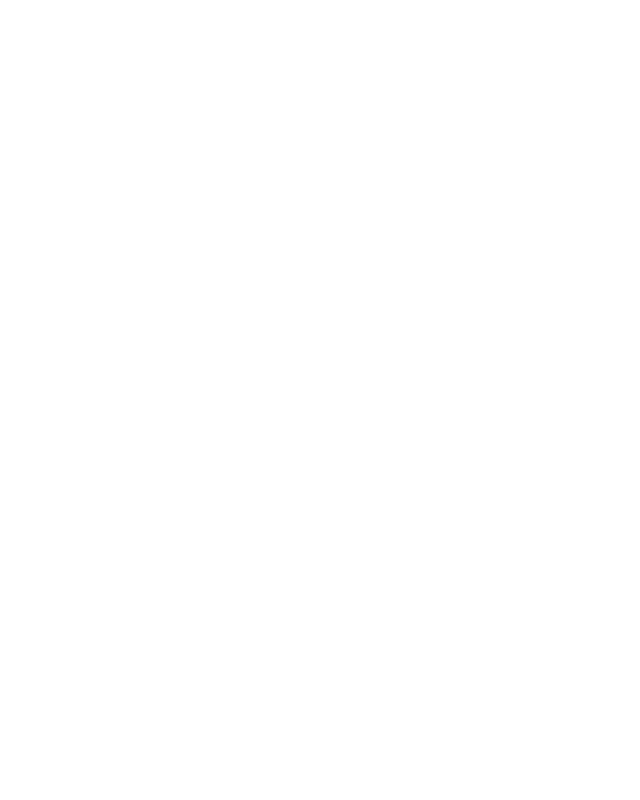
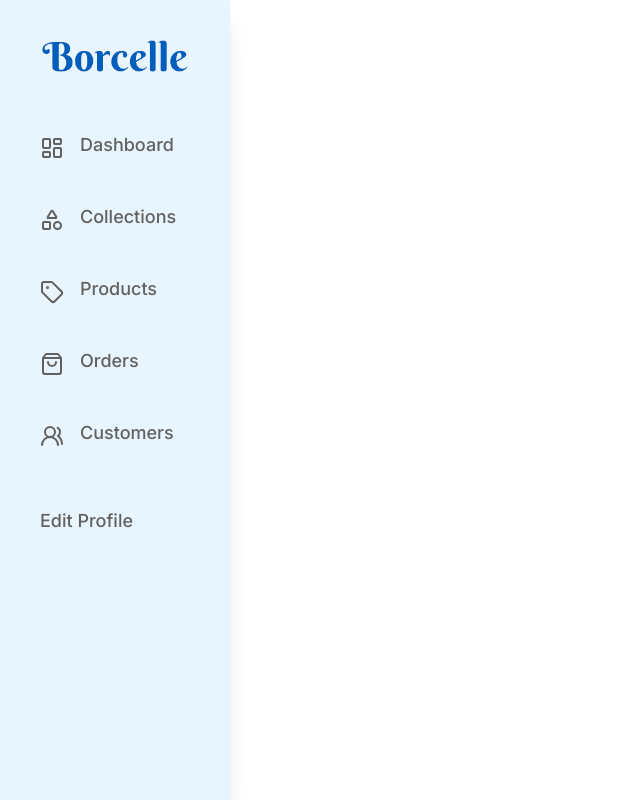
Before and after one commit to HasanCoder66/E-COMMERCE-MALL, a Next.js app: page / in a window 1280 px wide. Shown: the whole page, without its empty margins (0-640 px from the left). Built offline with nearby package versions, Linux system fonts and the light colour scheme.

Commit message:
left sidebar is in working

```diff
--- a/app/(dashboard)/layout.tsx
+++ b/app/(dashboard)/layout.tsx
@@ -2,6 +2,7 @@ import type { Metadata } from "next";
 import { Inter } from "next/font/google";
 import "../globals.css";
 import { ClerkProvider } from "@clerk/nextjs";
+import LeftSidebar from "@/components/layout/leftSidebar";
 
 const inter = Inter({ subsets: ["latin"] });
 
@@ -18,7 +19,12 @@ export default function RootLayout({
   return (
     <ClerkProvider>
       <html lang="en">
-        <body className={inter.className}>{children}</body>
+        <body className={inter.className}>
+          <div className="flex max-lg:flex-col text-grey-1">
+            <LeftSidebar />
+            <div className="flex-1 ">{children}</div>
+          </div>
+        </body>
       </html>
     </ClerkProvider>
   );
--- a/app/(dashboard)/page.tsx
+++ b/app/(dashboard)/page.tsx
@@ -2,8 +2,9 @@ import { UserButton } from "@clerk/nextjs";
 
 export default function Home() {
   return (
-    <div className="bg-black">
-      <UserButton/>
+    <div className="">
+      {/* <UserButton/> */}
+
     </div>
   );
 }
--- /dev/null
+++ b/components/layout/LeftSidebar.tsx
@@ -0,0 +1,37 @@
+import { UserButton } from "@clerk/nextjs";
+import Image from "next/image";
+import Link from "next/link";
+
+// import { navLinks } from "../../lib/constant";
+import { navLinks } from "@/lib/constant";
+
+const LeftSidebar = () => {
+  console.log(navLinks);
+  return (
+    <div className="h-screen left-0 top-0 sticky p-10 flex flex-col bg-blue-2 shadow-xl gap-16 max-lg:hidden">
+      <Image src={"/logo.png"} alt="Logo" width={150} height={70} />
+
+      <div className="flex flex-col gap-12">
+        {navLinks.map((link) => (
+          <Link
+            href={link.url}
+            key={link.label}
+            className="flex gap-4 text-body-medium"
+          >
+            {" "}
+            {link.icon} <p>{link.label}</p>
+          </Link>
+        ))}
+      </div>
+
+      <div className="flex items-center gap-4 text-body-medium">
+        <UserButton />
+        <p>Edit Profile</p>
+      </div>
+
+
+    </div>
+  );
+};
+
+export default LeftSidebar;
--- /dev/null
+++ b/components/layout/Topbar.tsx
@@ -0,0 +1,9 @@
+import React from 'react'
+
+const Topbar = () => {
+  return (
+    <div>Tr</div>
+  )
+}
+
+export default Topbar
--- /dev/null
+++ b/lib/constant.tsx
@@ -0,0 +1,35 @@
+import {
+    LayoutDashboard,
+    Shapes,
+    ShoppingBag,
+    Tag,
+    UsersRound,
+  } from "lucide-react";
+
+  export const navLinks = [
+    {
+      url: "/",
+      icon: <LayoutDashboard />,
+      label: "Dashboard",
+    },
+    {
+      url: "/collections",
+      icon: <Shapes />,
+      label: "Collections",
+    },
+    {
+      url: "/products",
+      icon: <Tag />,
+      label: "Products",
+    },
+    {
+      url: "/orders",
+      icon: <ShoppingBag />,
+      label: "Orders",
+    },
+    {
+      url: "/customers",
+      icon: <UsersRound />,
+      label: "Customers",
+    },
+  ];
--- a/package.json
+++ b/package.json
@@ -10,6 +10,7 @@
   },
   "dependencies": {
     "@clerk/nextjs": "^5.7.5",
+    "lucide-react": "^0.468.0",
     "next": "14.2.5",
     "react": "^18",
     "react-dom": "^18"
```
Also changed, not shown: 1 other file (tests, documents, lock files or other folders).
